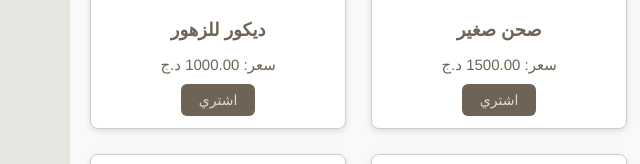
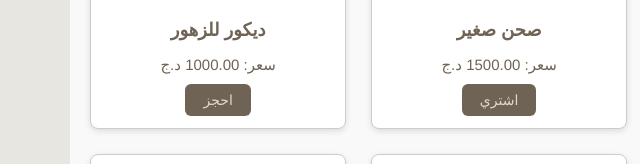
Before and after one commit to djimi2001/Tetoriel-project, a plain HTML site: page index.html in a window 1280 px wide. Shown: the part 1390-1554 px from the top of the page, 0-640 px from the left. Drawn offline with Linux system fonts and the light colour scheme.

Commit message:
Update index.html

```diff
--- a/index.html
+++ b/index.html
@@ -46,7 +46,7 @@
         <img src="images/img1.jpg" alt="اسم المنتج 1" class="product-image">
         <h3 class="product-name"> ديكور للزهور </h3>
         <p class="product-price">سعر: 1000.00 د.ج</p>
-       <button class="buy-button" onclick="openPayment('ديكور للزهور','100.00 ر.س')">اشتري</button>
+       <button class="buy-button" onclick="openPayment('ديكور للزهور','100.00 ر.س')">احجز</button>
 
     </div>
     <div class="product">
@@ -271,4 +271,5 @@ document.addEventListener("scroll", function() {
 </script>
 
 </body>
+
 </html>
```
